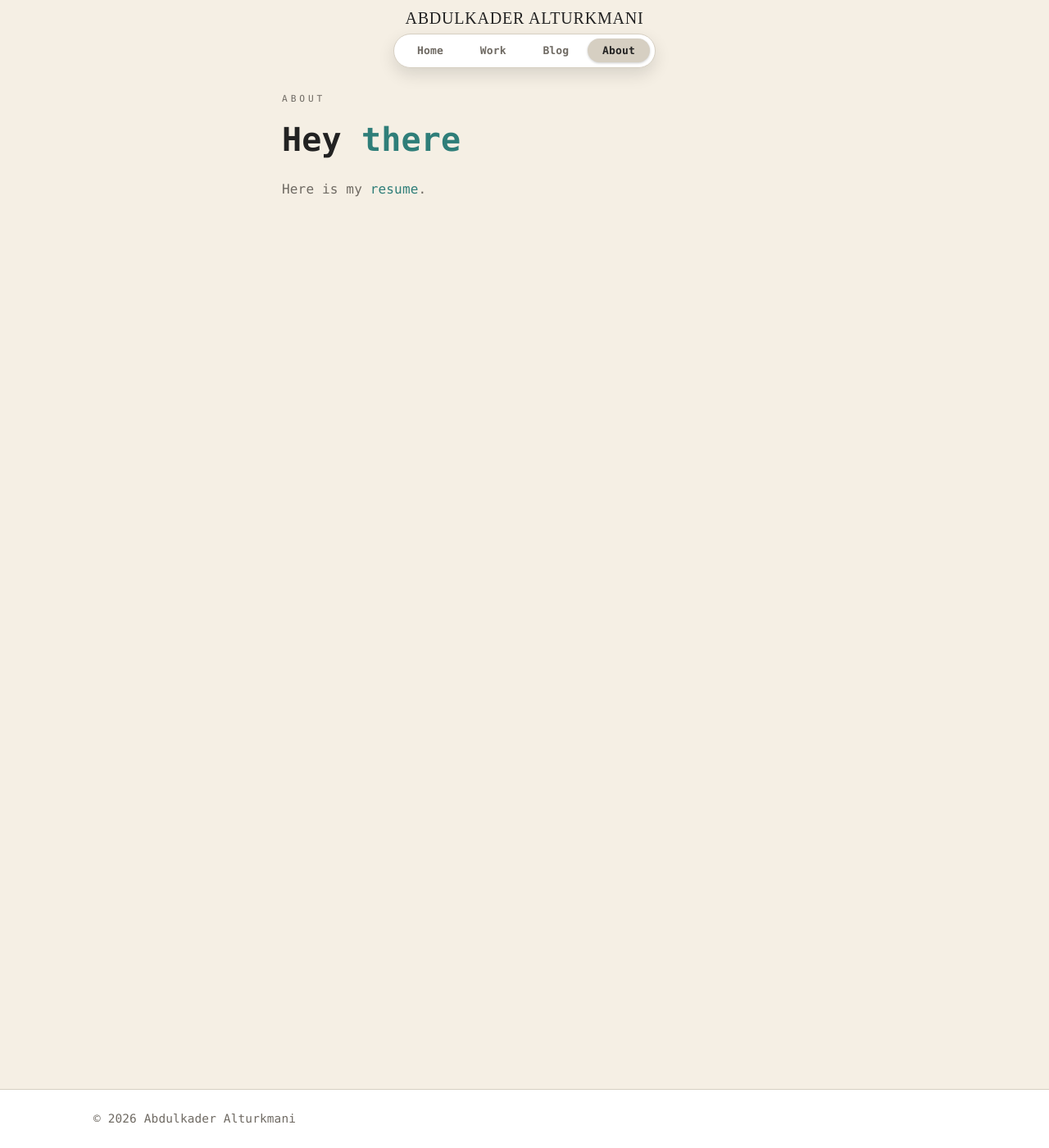
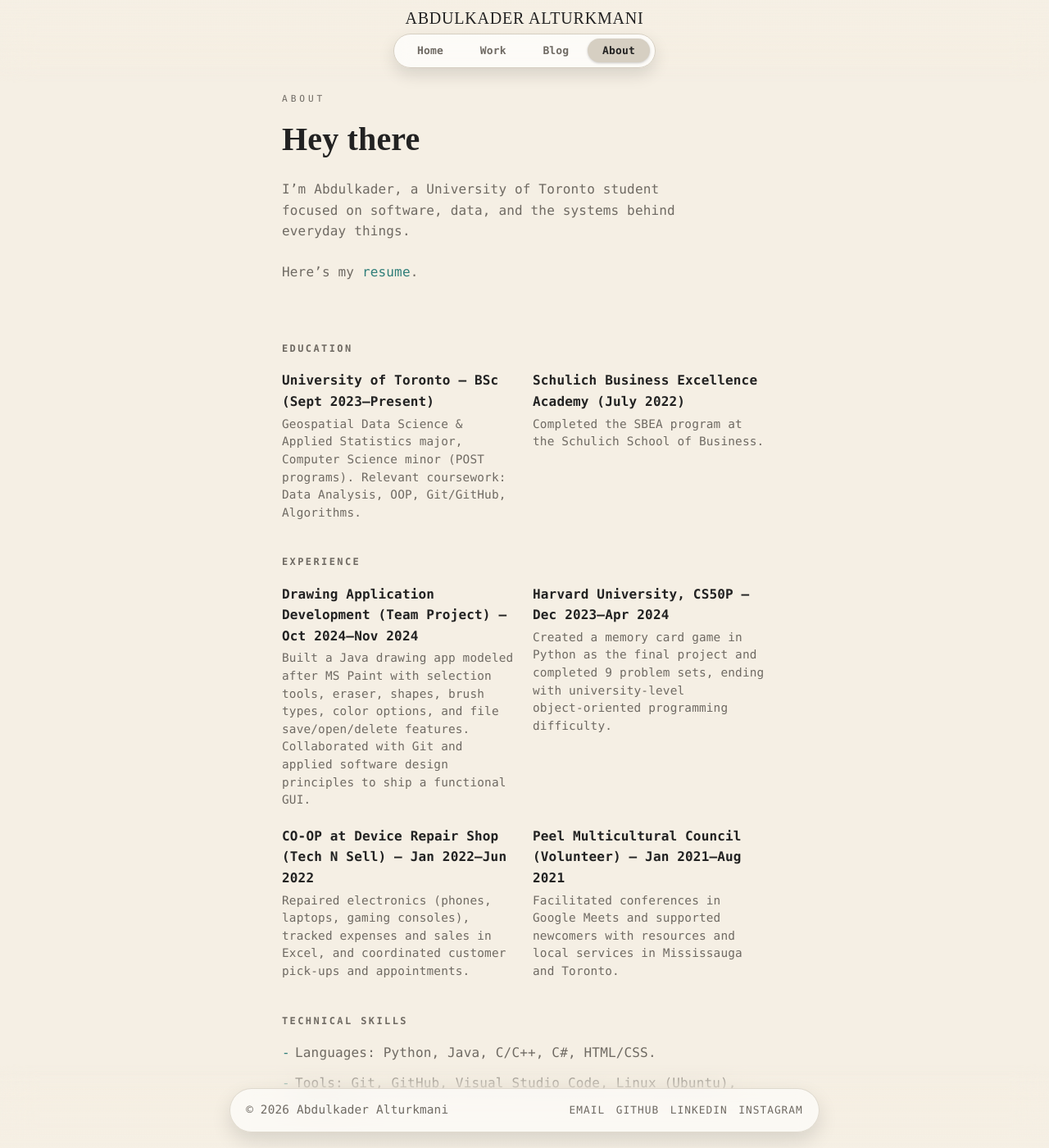
Before and after one commit to 25abid/25abid.github.io, a Jekyll site: the page built from about.markdown, in a window 1280 px wide and 1400 px high. Shown: the whole window at 82% size. Built offline with Jekyll 4.4.1, drawn with Linux system fonts in a browser that asks for light colours; some of the changed text lies outside the part shown.

Commit message:
Fix website navigation menu buttons and fix the footer.

```diff
--- a/_config.yml
+++ b/_config.yml
@@ -29,6 +29,8 @@ baseurl: "" # the subpath of your site, e.g. /blog
 url: "https://qader.ca" # the base hostname & protocol for your site, e.g. http://example.com
 twitter_username: 25abid
 github_username:  25abid
+linkedin_url: "https://www.linkedin.com/in/abdulkader-alturkmani-0258b121b"
+instagram_url: "https://www.instagram.com/25abid/"
 
 # Build settings
 theme: minima
--- a/_data/projects.yml
+++ b/_data/projects.yml
@@ -1,5 +1,5 @@
 featured:
-  title: "Project One"
-  description: "Description 1"
+  title: "CS50P Memory Game"
+  description: "Terminal-based memory card game built in Python for the CS50P final project."
   url: "/work/"
-  year: "2025"
+  year: "2024"
--- a/_includes/footer.html
+++ b/_includes/footer.html
@@ -1,10 +1,11 @@
 <footer class="site-footer">
   <div class="footer-inner">
     <span>© {{ site.time | date: '%Y' }} Abdulkader Alturkmani</span>
-    <!-- <div class="footer-links">
-      <a href="{{ '/about' | relative_url }}">About</a>
-      <a href="{{ '/blog' | relative_url }}">Blog</a>
-      <a href="mailto:{{ site.email | default: 'hello@example.com' }}">Contact</a>
-    </div> -->
+    <div class="footer-links">
+      <a href="mailto:{{ site.email | default: 'hello@example.com' }}">Email</a>
+      <a href="https://github.com/25abid" target="_blank" rel="noopener">GitHub</a>
+      <a href="https://www.linkedin.com/in/abdulkader-alturkmani-0258b121b/" target="_blank" rel="noopener">LinkedIn</a>
+      <a href="https://www.instagram.com/25abid/" target="_blank" rel="noopener">Instagram</a>
+    </div>
   </div>
 </footer>
--- a/about.markdown
+++ b/about.markdown
@@ -6,8 +6,64 @@ permalink: /about/
 
 <section class="hero">
   <p class="eyebrow">About</p>
-  <h1 class="hero-title">Hey <span>there</span></h1>
+  <h1 class="hero-title">Hey there</h1>
   <p>
-    Here is my <a href="{{ '/qader+resume.pdf' | relative_url }}">resume</a>.
+    I’m Abdulkader, a University of Toronto student focused on software, data, and the systems behind everyday things.
+  </p>
+  <p>
+    Here’s my <a href="{{ '/qader+resume.pdf' | relative_url }}">resume</a>.
   </p>
 </section>
+
+<section class="section">
+  <h2>Education</h2>
+  <div class="card-grid">
+    <article class="card">
+      <h3>University of Toronto — BSc (Sept 2023–Present)</h3>
+      <p>Geospatial Data Science & Applied Statistics major, Computer Science minor (POST programs). Relevant coursework: Data Analysis, OOP, Git/GitHub, Algorithms.</p>
+    </article>
+    <article class="card">
+      <h3>Schulich Business Excellence Academy (July 2022)</h3>
+      <p>Completed the SBEA program at the Schulich School of Business.</p>
+    </article>
+  </div>
+</section>
+
+<section class="section">
+  <h2>Experience</h2>
+  <div class="card-grid">
+    <article class="card">
+      <h3>Drawing Application Development (Team Project) — Oct 2024–Nov 2024</h3>
+      <p>Built a Java drawing app modeled after MS Paint with selection tools, eraser, shapes, brush types, color options, and file save/open/delete features. Collaborated with Git and applied software design principles to ship a functional GUI.</p>
+    </article>
+    <article class="card">
+      <h3>Harvard University, CS50P — Dec 2023–Apr 2024</h3>
+      <p>Created a memory card game in Python as the final project and completed 9 problem sets, ending with university-level object‑oriented programming difficulty.</p>
+    </article>
+    <article class="card">
+      <h3>CO‑OP at Device Repair Shop (Tech N Sell) — Jan 2022–Jun 2022</h3>
+      <p>Repaired electronics (phones, laptops, gaming consoles), tracked expenses and sales in Excel, and coordinated customer pick‑ups and appointments.</p>
+    </article>
+    <article class="card">
+      <h3>Peel Multicultural Council (Volunteer) — Jan 2021–Aug 2021</h3>
+      <p>Facilitated conferences in Google Meets and supported newcomers with resources and local services in Mississauga and Toronto.</p>
+    </article>
+  </div>
+</section>
+
+<section class="section">
+  <h2>Technical skills</h2>
+  <ul class="about-list">
+    <li>Languages: Python, Java, C/C++, C#, HTML/CSS.</li>
+    <li>Tools: Git, GitHub, Visual Studio Code, Linux (Ubuntu), IntelliJ.</li>
+  </ul>
+</section>
+
+<section class="section">
+  <h2>Achievements</h2>
+  <ul class="about-list">
+    <li>TELUS Social Impact Bursary (CAD $5000) and UTM Entrance Scholarship (CAD $3000).</li>
+    <li>Ontario Scholar Award.</li>
+    <li>ISNA High School Graduate Academic Honours Award.</li>
+  </ul>
+</section>
--- a/assets/css/style.css
+++ b/assets/css/style.css
@@ -43,7 +43,7 @@ a:hover {
   flex-direction: column;
 }
 
-/* Floating nav: fixed position, solid background (no blur), same compact look on all devices */
+/* Floating nav: fixed position with frosted blur */
 .site-header {
   position: fixed;
   top: 0;
@@ -53,13 +53,43 @@ a:hover {
   display: flex;
   flex-direction: column;
   align-items: center;
-  padding: 0.35rem 1rem 0.2rem;
+  padding: 0.35rem 1rem 1.1rem;
   pointer-events: none;
+}
+
+.site-header::before {
+  content: "";
+  position: absolute;
+  inset: 0;
+  background: linear-gradient(
+    to bottom,
+    rgba(245, 239, 228, 0.92) 0%,
+    rgba(245, 239, 228, 0.55) 55%,
+    rgba(245, 239, 228, 0) 100%
+  );
+  backdrop-filter: blur(20px) saturate(1.15);
+  -webkit-backdrop-filter: blur(20px) saturate(1.15);
+  mask-image: linear-gradient(
+    to bottom,
+    rgba(0, 0, 0, 1) 0%,
+    rgba(0, 0, 0, 0.7) 50%,
+    rgba(0, 0, 0, 0) 100%
+  );
+  -webkit-mask-image: linear-gradient(
+    to bottom,
+    rgba(0, 0, 0, 1) 0%,
+    rgba(0, 0, 0, 0.7) 75%,
+    rgba(0, 0, 0, 0) 100%
+  );
+  pointer-events: none;
+  z-index: 0;
 }
 
 .site-name,
 .site-header .nav {
   pointer-events: auto;
+  position: relative;
+  z-index: 1;
 }
 
 .site-name {
@@ -93,10 +123,12 @@ a:hover {
   gap: 0;
   width: min(320px, calc(100vw - 2rem));
   padding: 0.35rem;
-  background: var(--bg-elev);
+  background: rgba(255, 255, 255, 0.72);
   border: 1px solid var(--border);
   border-radius: 9999px;
   box-shadow: 0 8px 20px rgba(0, 0, 0, 0.12);
+  backdrop-filter: blur(10px);
+  -webkit-backdrop-filter: blur(10px);
 }
 
 .nav-link {
@@ -137,7 +169,7 @@ a:hover {
 .main {
   max-width: 640px;
   margin: 0 auto;
-  padding: 4.5rem 1.5rem 3rem;
+  padding: 4.5rem 1.5rem 7rem;
   width: 100%;
   opacity: 0;
   transform: translateY(6px);
@@ -160,6 +192,7 @@ a:hover {
 }
 
 .hero-title {
+  font-family: var(--serif);
   font-size: clamp(1.75rem, 3.5vw, 2.5rem);
   line-height: 1.2;
   margin: 0;
@@ -186,6 +219,27 @@ a:hover {
   letter-spacing: 0.2em;
   color: var(--muted);
   margin: 0 0 1rem 0;
+}
+
+.about-list {
+  list-style: none;
+  margin: 0;
+  padding: 0;
+  display: grid;
+  gap: 0.75rem;
+  color: var(--muted);
+}
+
+.about-list li {
+  position: relative;
+  padding-left: 1rem;
+}
+
+.about-list li::before {
+  content: "-";
+  position: absolute;
+  left: 0;
+  color: var(--accent);
 }
 
 .card-grid {
@@ -261,7 +315,8 @@ a:hover {
 
 .home-hero-graphic {
   position: relative;
-  width: min(260px, 52vw);
+  width: min(200px, 42vw);
+  max-width: 100%;
   aspect-ratio: 1;
   border-radius: 40% 60% 55% 45%;
   overflow: hidden;
@@ -322,8 +377,8 @@ a:hover {
 
 .home-columns {
   display: grid;
-  grid-template-columns: repeat(3, minmax(0, 1fr));
-  gap: 2.5rem;
+  grid-template-columns: minmax(0, 1fr);
+  gap: 2rem;
   align-items: flex-start;
 }
 
@@ -431,15 +486,49 @@ body.is-transitioning .main {
 }
 
 .site-footer {
-  margin-top: auto;
-  border-top: 1px solid var(--border);
-  background: var(--bg-elev);
+  position: fixed;
+  left: 0;
+  right: 0;
+  bottom: 0;
+  z-index: 9;
+  border-top: none;
+  background: transparent;
+  padding: 1.8rem 1.5rem 1.2rem;
+  pointer-events: none;
+}
+
+.site-footer::before {
+  content: "";
+  position: absolute;
+  inset: 0;
+  background: linear-gradient(
+    to top,
+    rgba(245, 239, 228, 0.92) 0%,
+    rgba(245, 239, 228, 0.55) 55%,
+    rgba(245, 239, 228, 0) 100%
+  );
+  backdrop-filter: blur(20px) saturate(1.15);
+  -webkit-backdrop-filter: blur(20px) saturate(1.15);
+  mask-image: linear-gradient(
+    to top,
+    rgba(0, 0, 0, 1) 0%,
+    rgba(0, 0, 0, 0.7) 50%,
+    rgba(0, 0, 0, 0) 100%
+  );
+  -webkit-mask-image: linear-gradient(
+    to top,
+    rgba(0, 0, 0, 1) 0%,
+    rgba(0, 0, 0, 0.7) 75%,
+    rgba(0, 0, 0, 0) 100%
+  );
+  pointer-events: none;
 }
 
 .footer-inner {
-  max-width: 1100px;
+  max-width: 720px;
+  width: min(720px, calc(100% - 2rem));
   margin: 0 auto;
-  padding: 1.5rem;
+  padding: 0.9rem 1.2rem;
   display: flex;
   flex-wrap: wrap;
   align-items: center;
@@ -447,15 +536,46 @@ body.is-transitioning .main {
   gap: 1rem;
   color: var(--muted);
   font-size: 0.9rem;
+  position: relative;
+  background: rgba(255, 255, 255, 0.6);
+  border: 1px solid rgba(214, 207, 194, 0.75);
+  border-radius: 999px;
+  box-shadow: 0 10px 24px rgba(0, 0, 0, 0.12);
+  backdrop-filter: blur(12px);
+  -webkit-backdrop-filter: blur(12px);
+  pointer-events: auto;
 }
 
 .footer-links {
   display: flex;
-  gap: 1rem;
+  gap: 0.85rem;
+  flex-wrap: wrap;
+}
+
+.footer-links a {
+  color: var(--muted);
+  font-size: 0.8rem;
+  letter-spacing: 0.08em;
+  text-transform: uppercase;
+}
+
+.footer-links a:hover {
+  color: var(--text);
+  text-decoration: none;
 }
 
 @media (max-width: 720px) {
   .home {
     gap: 2.5rem;
   }
+
+  .home-hero {
+    grid-template-columns: 1fr;
+    gap: 2rem;
+  }
+
+  .home-hero-graphic {
+    width: min(140px, 55vw);
+    justify-self: center;
+  }
 }
--- a/work.html
+++ b/work.html
@@ -16,8 +16,9 @@ permalink: /work/
   <h2>Projects</h2>
   <div class="card-grid">
     <article class="card">
-      <h3>Project One</h3>
-      <p>Description 1</p>
+      <h3>CS50P Memory Game (Final Project)</h3>
+      <p>Built a terminal‑based memory card game in Python with difficulty levels, custom grid sizes, and input validation. Presented the full build in a slide deck for CS50P.</p>
+      <p><a href="https://docs.google.com/presentation/d/1UNrSZDNwUvozsvwDr-BpHbVXrVTuBzv9W2sCjdZu_X8/edit?usp=sharing" target="_blank" rel="noopener">View slides</a></p>
     </article>
     <article class="card">
       <h3>Project Two</h3>
```
